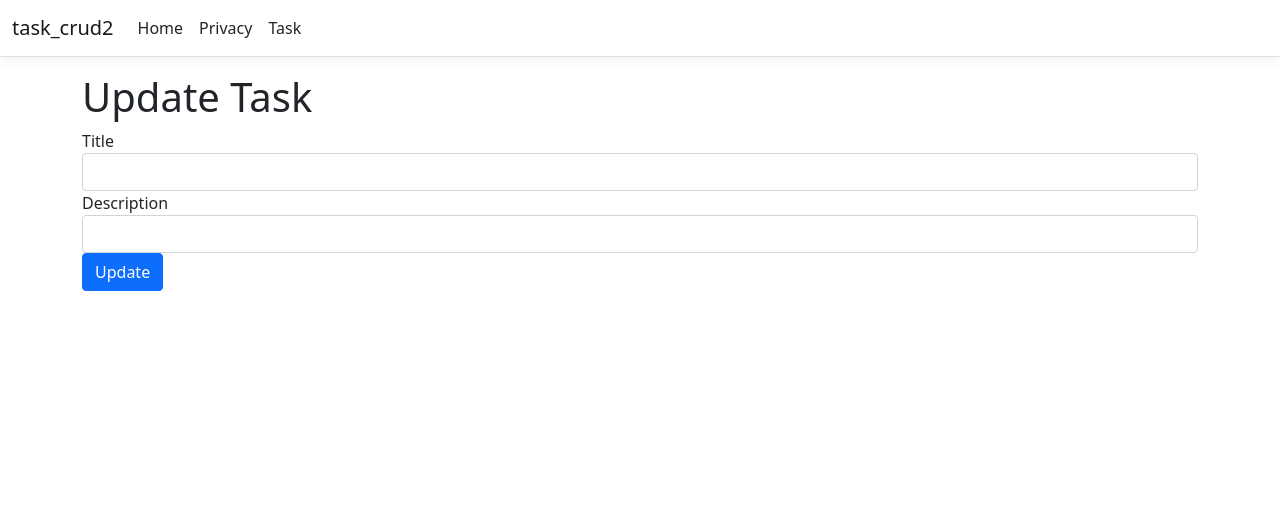
After one commit to Deiiivy/crud-task2, an ASP.NET Core app: template task-crud2/Views/TaskController1/Edit.cshtml in a window 1280 px wide. The commit adds this page. Shown: the top 531 px of the page. Run offline with ASP.NET Core 8, Linux system fonts and the light colour scheme; the template is opened without the code that fills it, so the values that code supplies are empty; style sheets or scripts are compiled from the project's sources.

Commit message:
add view Edit and view Delete

```diff
--- a/task-crud2/Controllers/TaskController1.cs
+++ b/task-crud2/Controllers/TaskController1.cs
@@ -42,7 +42,7 @@ namespace task_crud2.Controllers
             {
                 return NotFound();
             }
-            return View("Editar", task);
+            return View("Edit", task);
         }
 
         [HttpPost]
@@ -73,5 +73,7 @@ namespace task_crud2.Controllers
         }
 
 
+
+
     }
 }
--- /dev/null
+++ b/task-crud2/Views/TaskController1/Edit.cshtml
@@ -0,0 +1,19 @@
+@model task_crud2.Models.Tarea;
+
+<h1>Update Task</h1>
+
+<form asp-controller="TaskController1" asp-action="Edit" method="post">
+
+    <input type="hidden" asp-for="IdTask" />
+    <div class="form-group">
+        <label asp-for="Title" class="control-label"></label>
+        <input asp-for="Title" class="form-control" />
+        <span asp-validation-for="Title" class="text-danger"></span>
+    </div>
+    <div class="form-group">
+        <label asp-for="Description" class="control-label"></label>
+        <input asp-for="Description" class="form-control" />
+        <span asp-validation-for="Description" class="text-danger"></span>
+    </div>
+    <button type="submit" class="btn btn-primary">Update</button>
+</form>
```
Also changed, not shown: task-crud2/Views/TaskController1/Delete.cshtml (added, +11 -0 lines), task-crud2/Views/TaskController1/Index.cshtml (+7 -0 lines), 13 other files.
